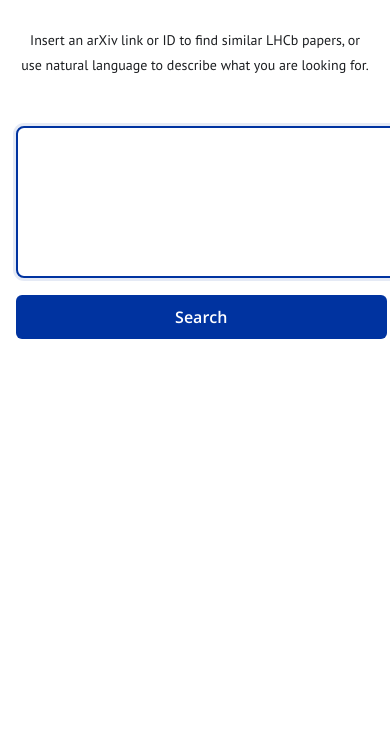
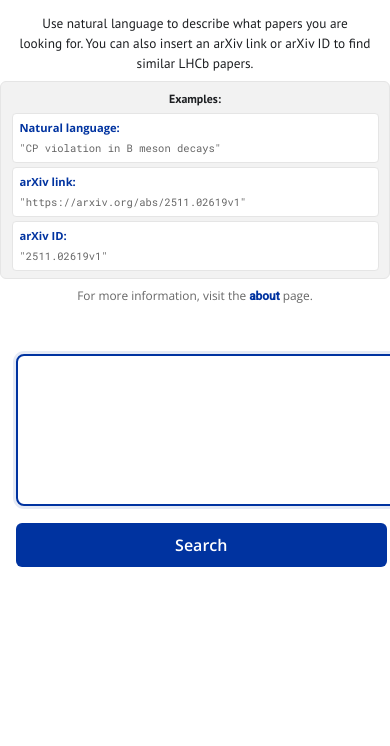
Before and after one commit to MohamedElashri/lhcbfinder, a Flask app: page / in a window 390 px wide; the page is wider, and only the part inside the window is pictured. Shown: the part 75-821 px from the top of that part. Run offline with Flask 3, Linux system fonts and the light colour scheme.

Commit message:
feat: Improve landing page UX and fix arXiv abstract fetching
- Enhanced landing page with clear instructions and visual examples section
  - Added three example types: natural language query, arXiv link, and arXiv ID
  - Updated placeholder text to show all query types
  - Added link to about page for more information
  - Optimized spacing to keep search box visible on all screen sizes

- Fixed FetchResponse object access issue preventing arXiv abstract fetching
  - Changed from dictionary .get() to attribute access for Pinecone FetchResponse
  - Papers not in database can now fetch abstracts from arXiv in real-time
  - Added comprehensive debug logging for troubleshooting

- Improved responsive design for mobile devices
  - Reduced spacing and font sizes for compact display
  - Added mobile-specific styles for examples section
  - Ensured all content fits above the fold on all screen sizes

Resolves issue where arXiv IDs not in the database would fail with:
AttributeError: 'FetchResponse' object has no attribute 'get'

Testing:
- Verified arXiv abstract fetching works for paper 2511.02619
- Confirmed examples display correctly on desktop and mobile
- Tested all query types: natural language, arXiv URLs, and bare arXiv IDs

```diff
--- a/website/app.py
+++ b/website/app.py
@@ -93,14 +93,28 @@
     arxiv_id = parse_arxiv_identifier(query)
     if arxiv_id:
         try:
-            matches = index.fetch([arxiv_id])["vectors"]
+            print(f"Processing arXiv ID: {arxiv_id}", flush=True)
+            # Try to fetch from index
+            fetch_result = index.fetch([arxiv_id])
+            print(f"Fetch result: {fetch_result}", flush=True)
+            matches = fetch_result.vectors if hasattr(fetch_result, 'vectors') else {}
+            print(f"Number of matches found in index: {len(matches)}", flush=True)
+
             if len(matches) == 0:
+                # Paper not in database, fetch abstract from arXiv
+                print(f"Paper not in database. Fetching abstract from arXiv...", flush=True)
                 abstract = fetch_abstract(f"https://arxiv.org/abs/{arxiv_id}")
+                print(f"Abstract fetched successfully. Length: {len(abstract)}", flush=True)
                 embed = model.encode([abstract])[0].tolist()
+                print(f"Embedding created. Searching for similar papers...", flush=True)
                 return get_matches_initial(index, K, vector=embed, exclude=arxiv_id)
+
+            print(f"Paper found in database. Returning similar papers...", flush=True)
             return get_matches_initial(index, K, id=arxiv_id, exclude=arxiv_id)
         except Exception as e:
+            import traceback
             print(f"Error processing arXiv ID {arxiv_id}: {e}", flush=True)
+            print(f"Traceback: {traceback.format_exc()}", flush=True)
             return error(f"Could not process arXiv paper {arxiv_id}. Please verify the ID is correct.")
 
     # Clean and validate query
--- a/website/static/styles.css
+++ b/website/static/styles.css
@@ -267,9 +267,82 @@
     font-family: 'PT Sans', sans-serif;
     text-align: center;
     color: var(--text-color);
-    margin: 2rem auto;
+    margin: 1rem auto 0.5rem auto;
     max-width: 90%;
-    line-height: 1.8;
+    line-height: 1.5;
+    font-size: 0.95rem;
+}
+
+#examples {
+    max-width: 800px;
+    margin: 0.75rem auto;
+    padding: 0.75rem 1rem;
+    background-color: var(--toggle-background);
+    border-radius: 6px;
+    border: 1px solid var(--border-color);
+}
+
+.example-label {
+    font-family: 'PT Sans', sans-serif;
+    font-size: 0.9rem;
+    font-weight: 600;
+    color: var(--text-color);
+    margin-bottom: 0.5rem;
+    text-align: center;
+}
+
+.example-item {
+    padding: 0.4rem 0.6rem;
+    margin-bottom: 0.4rem;
+    background-color: var(--background-color);
+    border-radius: 4px;
+    border: 1px solid var(--border-color);
+    transition: all 0.2s ease;
+    font-size: 0.85rem;
+}
+
+.example-item:last-child {
+    margin-bottom: 0;
+}
+
+.example-item:hover {
+    box-shadow: 0 2px 8px rgba(0, 0, 0, 0.1);
+    transform: translateY(-1px);
+}
+
+.example-item strong {
+    font-family: 'Open Sans', sans-serif;
+    font-size: 0.85rem;
+    color: var(--cern-blue);
+    display: inline-block;
+    min-width: 120px;
+}
+
+.example-text {
+    font-family: 'Roboto Mono', monospace;
+    font-size: 0.8rem;
+    color: var(--text-color-secondary);
+}
+
+#about-link {
+    font-family: 'Open Sans', sans-serif;
+    text-align: center;
+    color: var(--text-color-secondary);
+    margin: 0.5rem auto 1rem auto;
+    max-width: 90%;
+    font-size: 0.85rem;
+}
+
+#about-link a {
+    color: var(--cern-blue);
+    text-decoration: none;
+    font-weight: 600;
+    transition: color 0.2s ease;
+}
+
+#about-link a:hover {
+    color: var(--cern-light-blue);
+    text-decoration: underline;
 }
 
 .highlight-text {
@@ -483,28 +556,6 @@
     color: var(--text-color);
 }
 
-#tip {
-    font-family: 'PT Sans', sans-serif;
-    text-align: center;
-    color: var(--text-color);
-    margin: 2rem auto;
-    max-width: 90%;
-    line-height: 1.8;
-}
-
-.highlight-text {
-    font-size: 1.25rem;
-    font-weight: 600;
-    color: var(--cern-blue);
-}
-
-.text-or {
-    font-size: 1.1rem;
-    color: var(--text-color-secondary);
-    display: inline-block;
-    margin: 0.5rem 0;
-}
-
 #error_container {
     display: none;
     margin-bottom: 50px;
@@ -910,6 +961,33 @@
         width: 100%;
         font-size: 16px;
         padding: 0.75rem;
+    }
+
+    #examples {
+        padding: 0.5rem 0.75rem;
+        margin: 0.5rem auto;
+    }
+
+    .example-label {
+        font-size: 0.85rem;
+        margin-bottom: 0.4rem;
+    }
+
+    .example-item {
+        padding: 0.35rem 0.5rem;
+        margin-bottom: 0.3rem;
+        font-size: 0.8rem;
+    }
+
+    .example-item strong {
+        display: block;
+        min-width: auto;
+        margin-bottom: 0.15rem;
+        font-size: 0.8rem;
+    }
+
+    .example-text {
+        font-size: 0.75rem;
     }
 
     .highlight-text {
--- a/website/templates/index.html
+++ b/website/templates/index.html
@@ -100,7 +100,22 @@
             </div>
         </div>
 
-        <p id="tip">Insert an arXiv link or ID to find similar LHCb papers, or use natural language to describe what you are looking for.</p>
+        <p id="tip">Use natural language to describe what papers you are looking for. You can also insert an arXiv link or arXiv ID to find similar LHCb papers.</p>
+
+    <div id="examples">
+        <p class="example-label">Examples:</p>
+        <div class="example-item">
+            <strong>Natural language:</strong> <span class="example-text">"CP violation in B meson decays"</span>
+        </div>
+        <div class="example-item">
+            <strong>arXiv link:</strong> <span class="example-text">"https://arxiv.org/abs/2511.02619v1"</span>
+        </div>
+        <div class="example-item">
+            <strong>arXiv ID:</strong> <span class="example-text">"2511.02619v1"</span>
+        </div>
+    </div>
+
+    <p id="about-link">For more information, visit the <a href="/about">about</a> page.</p>
 
         <div id="loading_container" style="display: none;">
             <span class="dot"></span>
@@ -111,7 +126,7 @@
         <div id="container">
             <form id="search_form" onsubmit="performSearch(); return false;">
                 <textarea id="query_field" class="placeholder_hidden" name="query" autocapitalize="off"
-                    placeholder='Try "CP violation" or "2409.03496"'></textarea>
+                    placeholder='Try "CP violation", "https://arxiv.org/abs/2511.02619v1", or "2511.02619v1"'></textarea>
                 <button id="search_button" type="submit">Search</button>
             </form>
 
```
